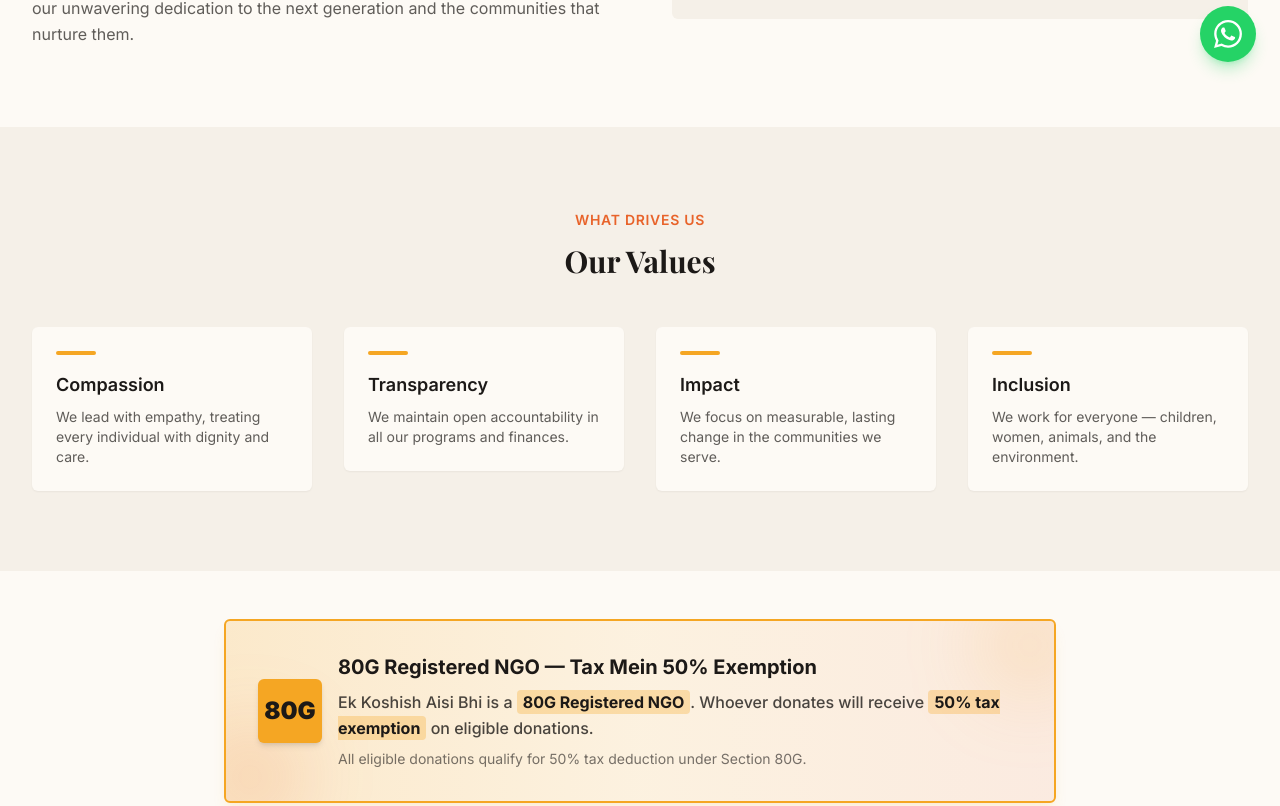
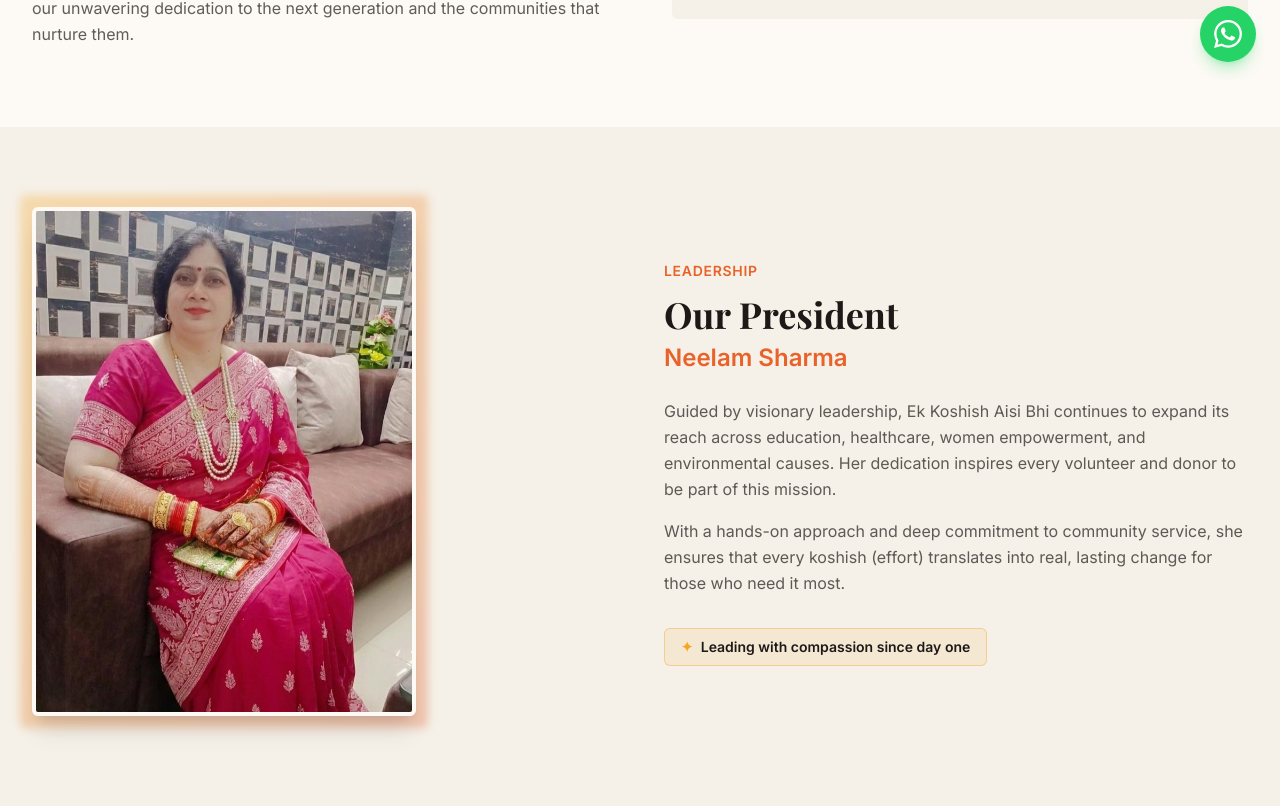
Before and after one commit to ri-ty/ek-koshish-ngo, a Next.js app: page /about in a window 1280 px wide. Shown: the part 714-1520 px from the top of the page. Built offline with nearby package versions, Linux system fonts and the light colour scheme; a web font is replaced by a local one.

Commit message:
remove twitter from footer

```diff
--- a/components/Footer.tsx
+++ b/components/Footer.tsx
@@ -29,15 +29,6 @@
     icon: (
       <svg className="h-5 w-5" fill="currentColor" viewBox="0 0 24 24">
         <path d="M23.498 6.186a3.016 3.016 0 00-2.122-2.136C19.505 3.545 12 3.545 12 3.545s-7.505 0-9.377.505A3.017 3.017 0 00.502 6.186C0 8.07 0 12 0 12s0 3.93.502 5.814a3.016 3.016 0 002.122 2.136c1.871.505 9.376.505 9.376.505s7.505 0 9.377-.505a3.015 3.015 0 002.122-2.136C24 15.93 24 12 24 12s0-3.93-.502-5.814zM9.545 15.568V8.432L15.818 12l-6.273 3.568z" />
-      </svg>
-    ),
-  },
-  {
-    label: "Twitter",
-    href: "https://twitter.com",
-    icon: (
-      <svg className="h-5 w-5" fill="currentColor" viewBox="0 0 24 24">
-        <path d="M18.244 2.25h3.308l-7.227 8.26 8.502 11.24H16.17l-5.214-6.817L4.99 21.75H1.68l7.73-8.835L1.254 2.25H8.08l4.713 6.231zm-1.161 17.52h1.833L7.084 4.126H5.117z" />
       </svg>
     ),
   },
--- a/components/President.tsx
+++ b/components/President.tsx
@@ -19,7 +19,7 @@
                 <img
                   src={PRESIDENT}
                   alt={t.president.alt}
-                  className="aspect-[3/4] w-full object-cover object-[center_18%]"
+                  className="aspect-[3/4] w-full object-cover object-top"
                 />
               </div>
             </div>
--- a/components/content/AboutContent.tsx
+++ b/components/content/AboutContent.tsx
@@ -4,6 +4,7 @@
 import Certificates from "@/components/Certificates";
 import FadeIn from "@/components/FadeIn";
 import Gallery from "@/components/Gallery";
+import President from "@/components/President";
 import TaxExemptionBanner from "@/components/TaxExemptionBanner";
 import { useLanguage } from "@/context/LanguageContext";
 
@@ -44,6 +45,8 @@
           </div>
         </div>
       </section>
+
+      <President />
 
       <section className="bg-surface py-20">
         <div className="mx-auto max-w-7xl px-4 sm:px-6 lg:px-8">
```
